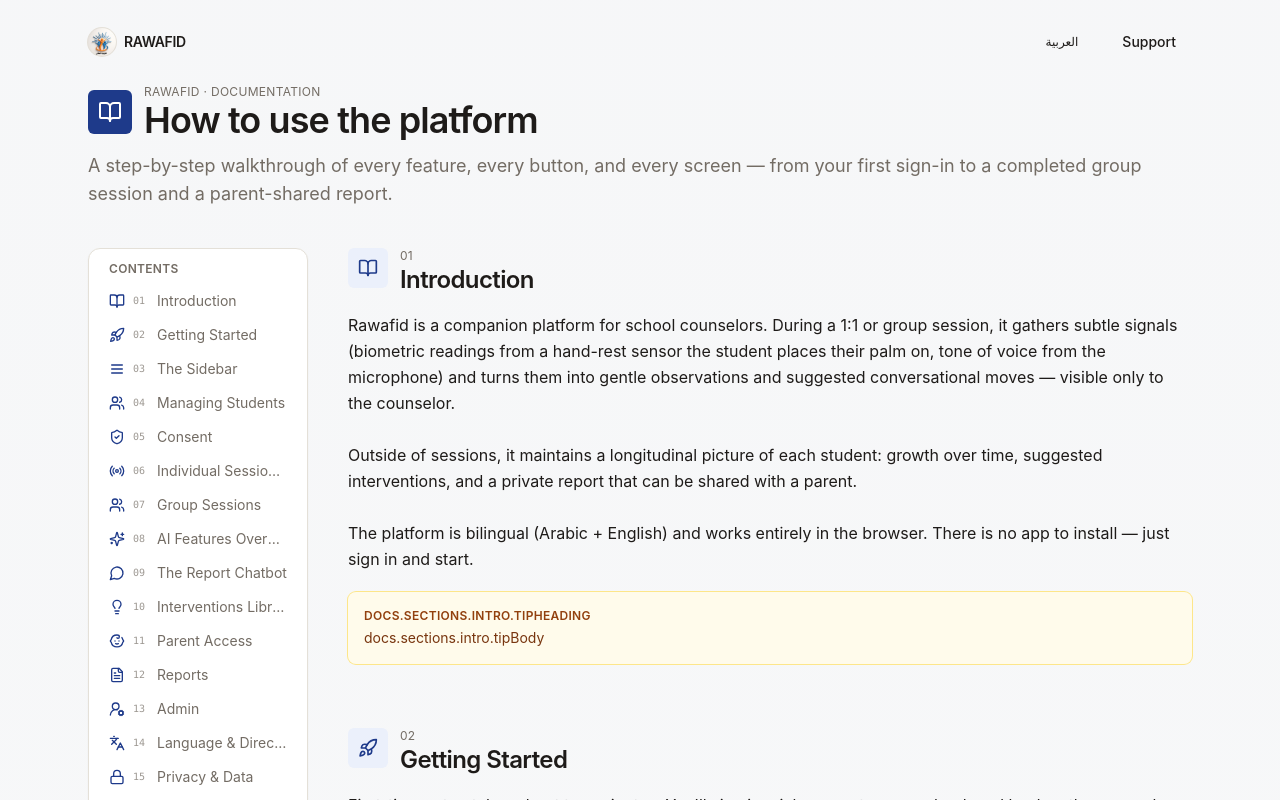
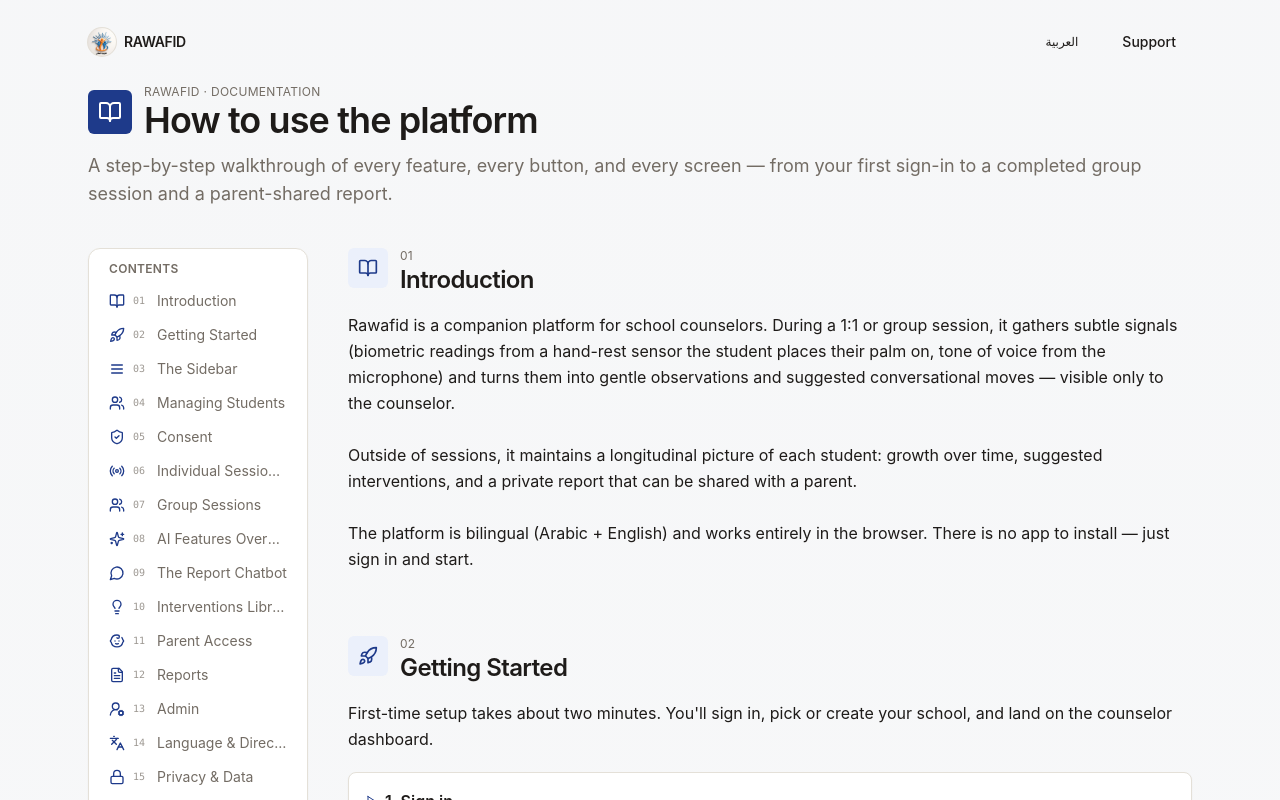
Before and after one commit to FVSproject/student-wellbeing-companion, a Next.js app: page /en/docs in a window 1280 px wide. Shown: the top 800 px of the page. Built offline with nearby package versions, Linux system fonts and the light colour scheme.

Commit message:
Fix docs page rendering raw keys for sections without tips

```diff
--- a/src/app/[locale]/docs/page.tsx
+++ b/src/app/[locale]/docs/page.tsx
@@ -43,18 +43,19 @@
     icon: React.ComponentType<{ className?: string }>;
     key: string;
     subCount: number;
+    hasTip?: boolean;
   }> = [
     { id: 'intro', icon: BookOpen, key: 'intro', subCount: 0 },
-    { id: 'start', icon: Rocket, key: 'gettingStarted', subCount: 4 },
+    { id: 'start', icon: Rocket, key: 'gettingStarted', subCount: 4, hasTip: true },
     { id: 'sidebar', icon: Menu, key: 'sidebar', subCount: 6 },
     { id: 'students', icon: Users, key: 'students', subCount: 5 },
-    { id: 'consent', icon: ShieldCheck, key: 'consent', subCount: 4 },
+    { id: 'consent', icon: ShieldCheck, key: 'consent', subCount: 4, hasTip: true },
     { id: 'sessions', icon: Radio, key: 'sessions', subCount: 7 },
     { id: 'groups', icon: Users, key: 'groups', subCount: 6 },
     { id: 'ai', icon: Sparkles, key: 'ai', subCount: 4 },
     { id: 'chat', icon: MessageCircle, key: 'chat', subCount: 3 },
     { id: 'interventions', icon: Lightbulb, key: 'interventions', subCount: 2 },
-    { id: 'parents', icon: Baby, key: 'parents', subCount: 5 },
+    { id: 'parents', icon: Baby, key: 'parents', subCount: 5, hasTip: true },
     { id: 'reports', icon: FileText, key: 'reports', subCount: 4 },
     { id: 'admin', icon: UserRoundCog, key: 'admin', subCount: 3 },
     { id: 'lang', icon: Languages, key: 'lang', subCount: 2 },
@@ -144,8 +145,8 @@
                   heading: t(`sections.${s.key}.sub${idx}.heading`),
                   body: t(`sections.${s.key}.sub${idx}.body`),
                 })}
-                tipHeading={safeT(t, `sections.${s.key}.tipHeading`)}
-                tipBody={safeT(t, `sections.${s.key}.tipBody`)}
+                tipHeading={s.hasTip ? t(`sections.${s.key}.tipHeading`) : null}
+                tipBody={s.hasTip ? t(`sections.${s.key}.tipBody`) : null}
               />
             ))}
 
@@ -242,18 +243,3 @@
     </section>
   );
 }
-
-/** next-intl throws on missing keys — this catches so optional tips can be omitted. */
-function safeT(
-  t: (key: string) => string,
-  key: string
-): string | null {
-  try {
-    const v = t(key);
-    // next-intl returns the raw key string when in strict mode with dev config;
-    // treat that as absent too.
-    return v && v !== key ? v : null;
-  } catch {
-    return null;
-  }
-}
```
